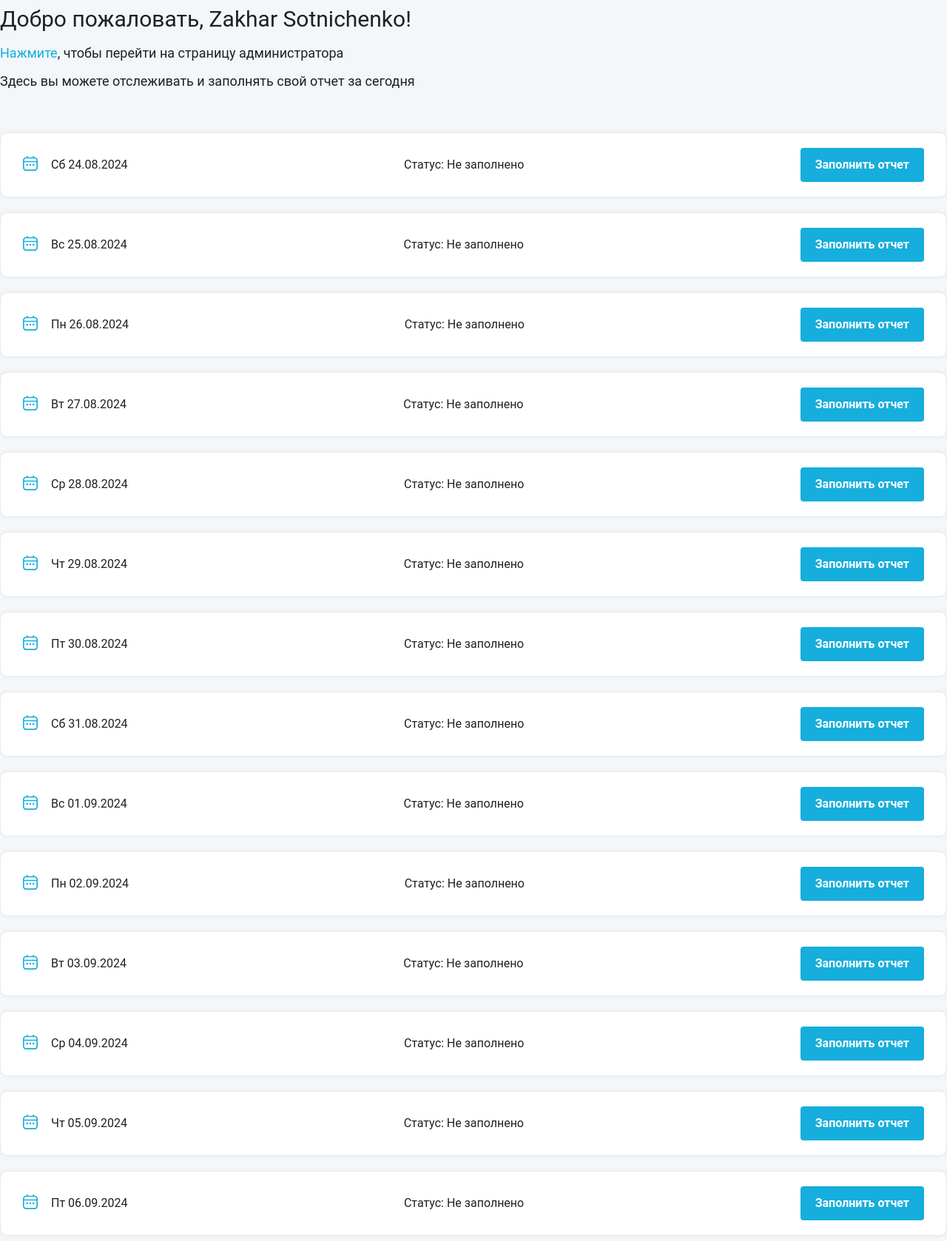
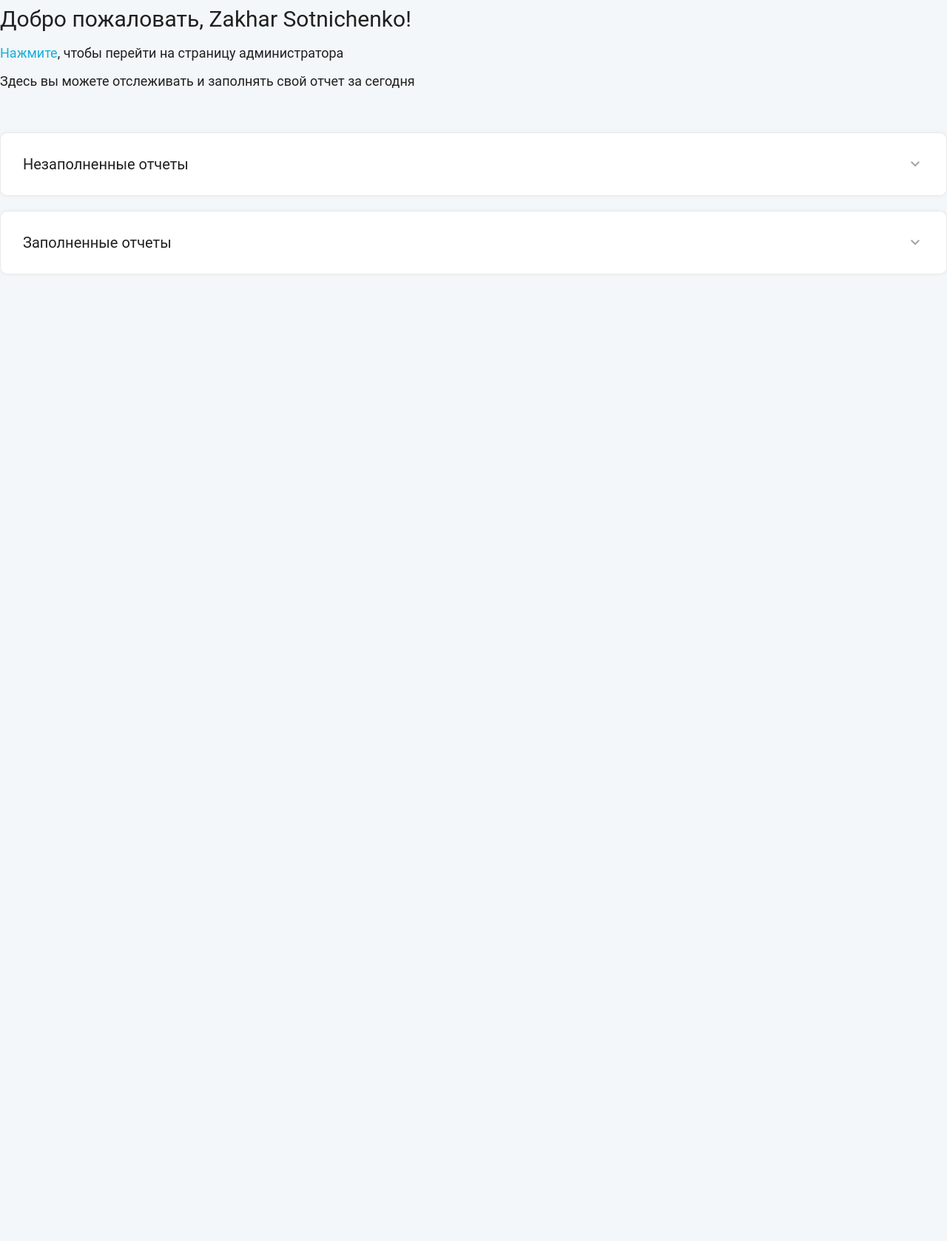
Before and after one commit to JinkoSiz/crm_upi, a Django app: page / in a window 1280 px wide. Shown: the part 167-1845 px from the top of the page at 74% size. After the commit the page ends 538 px from the top, so only its background shows below. Run offline with Django 5.2, Linux system fonts and the light colour scheme; a user stored in the database is signed in; data comes from the database, SQL or seed files in the repository; data that the repository does not hold is empty; some libraries are stand-ins or nearby versions.

Commit message:
upd layout, css and script for dashboard

```diff
--- a/static/css/styles.css
+++ b/static/css/styles.css
@@ -1296,11 +1296,11 @@ p.main-info {
 }
 
 .card {
-    margin-top: 20px;
+    margin: 0px;
     padding: 20px 30px;
-    border-radius: 10px;
-    border: 1px solid var(--Text_Gray_20);
-    box-shadow: 0px 0px 5px 0px rgba(0, 0, 0, 0.05);
+    border-radius: 0px;
+    border: none;
+    border-top: 1px solid var(--Text_Gray_20);
 }
 
 .card-body {
@@ -2037,3 +2037,71 @@ button.apply-filters:disabled {
     cursor: no-drop;
     opacity: .5;
 }
+
+#reportsNew,
+#reportsEdit {
+    background-color: var(--Text_Gray_10);
+    box-shadow: 0px 0px 5px 0px rgba(0, 0, 0, 0.05);
+    border: 1px solid var(--Text_Gray_20);
+    border-radius: 10px;
+    overflow: hidden;
+}
+
+#reportsNew .reports-list,
+#reportsEdit .reports-list {
+    display: block;
+    max-height: 0;
+    transition: max-height .5s ease;
+}
+
+
+#reportsNew .reports-list.active,
+#reportsEdit .reports-list.active {
+    max-height: 20000px;
+    transition: max-height .5s ease;
+}
+
+#reportsEdit {
+    margin-top: 20px;
+}
+
+#reportsNew .reports-list-header,
+#reportsEdit .reports-list-header {
+    display: flex;
+    align-items: center;
+    justify-content: space-between;
+    cursor: pointer;
+    padding: 30px;
+    background-color: var(--Text_Gray_10);
+}
+
+#reportsNew .reports-list-header h3,
+#reportsEdit .reports-list-header h3 {
+    font-size: 20px;
+    font-weight: 400;
+    line-height: 22px;
+    color: var(--Text_Gray_100);
+    margin: 0;
+    padding: 0;
+}
+
+#reportsNew .reports-list-header span,
+#reportsEdit .reports-list-header span {
+    width: 24px;
+    height: 24px;
+    display: flex;
+    align-items: center;
+    justify-content: center;
+    transform: rotate(0deg);
+    transition: .5s all;
+}
+
+#reportsNew .reports-list-header span.active,
+#reportsEdit .reports-list-header span.active {
+    transform: rotate(180deg);
+    transition: .5s all;
+}
+
+.all-cards {
+    display: none;
+}
--- a/task_manager/templates/task_manager/user_dashboard.html
+++ b/task_manager/templates/task_manager/user_dashboard.html
@@ -6,8 +6,7 @@
 <div id="create"></div>
 <p class="main-info">Здесь вы можете отслеживать и заполнять свой отчет за сегодня</p>
 
-
-
+<div class="all-cards">
     {% for report in reports_to_display %}
         <div class="card">
             <div class="card-body">
@@ -48,4 +47,65 @@
     {% empty %}
         <p>Все отчеты заполнены!</p>
     {% endfor %}
+</div>
+
+<div id="reportsNew">
+    <div class="reports-list-header">
+        <h3>Незаполненные отчеты</h3>
+        <span>
+            <svg xmlns="http://www.w3.org/2000/svg" width="12" height="8" viewBox="0 0 12 8" fill="none">
+                <path d="M1.4 -9.72748e-05L0 1.3999L6 7.3999L12 1.3999L10.6 -9.72748e-05L6 4.5999L1.4 -9.72748e-05Z" fill="#A6A6A6"/>
+            </svg>
+        </span>
+    </div>
+    <div class="reports-list"></div>
+</div>
+<div id="reportsEdit">
+    <div class="reports-list-header">
+        <h3>Заполненные отчеты</h3>
+        <span>
+            <svg xmlns="http://www.w3.org/2000/svg" width="12" height="8" viewBox="0 0 12 8" fill="none">
+                <path d="M1.4 -9.72748e-05L0 1.3999L6 7.3999L12 1.3999L10.6 -9.72748e-05L6 4.5999L1.4 -9.72748e-05Z" fill="#A6A6A6"/>
+            </svg>
+        </span>
+    </div>
+    <div class="reports-list"></div>
+</div>
+
+
+<script>
+    document.addEventListener('DOMContentLoaded', () => {
+
+        const reportsNew = document.querySelector('#reportsNew'),
+              reportsEdit = document.querySelector('#reportsEdit'),
+              cards = document.querySelectorAll('.card');
+
+        cards.forEach(card => {
+            const content = card.querySelector('p.card-text');
+            console.log(content.textContent.replace(/\s+/g, ''));
+
+            if(content.textContent.replace(/\s+/g, '') == 'Статус:Незаполнено') {
+                reportsNew.querySelector('.reports-list').append(card);
+            } else {
+                reportsEdit.querySelector('.reports-list').append(card);
+            }
+        })
+
+        document.querySelectorAll('.reports-list-header').forEach(header => {
+            header.addEventListener('click', () => {
+                const list = header.nextElementSibling,
+                      icon = header.querySelector('span');
+
+                if (list.style.maxHeight) {
+                    list.style.maxHeight = null;
+                    icon.classList.remove('active');
+                } else {
+                    list.style.maxHeight = list.scrollHeight + 'px';
+                    icon.classList.add('active');
+                }
+            });
+        });
+    })
+</script>
+
 {% endblock %}
```
Also changed, not shown: 1 other file. Lines whose indentation alone changed are shown as unchanged.
